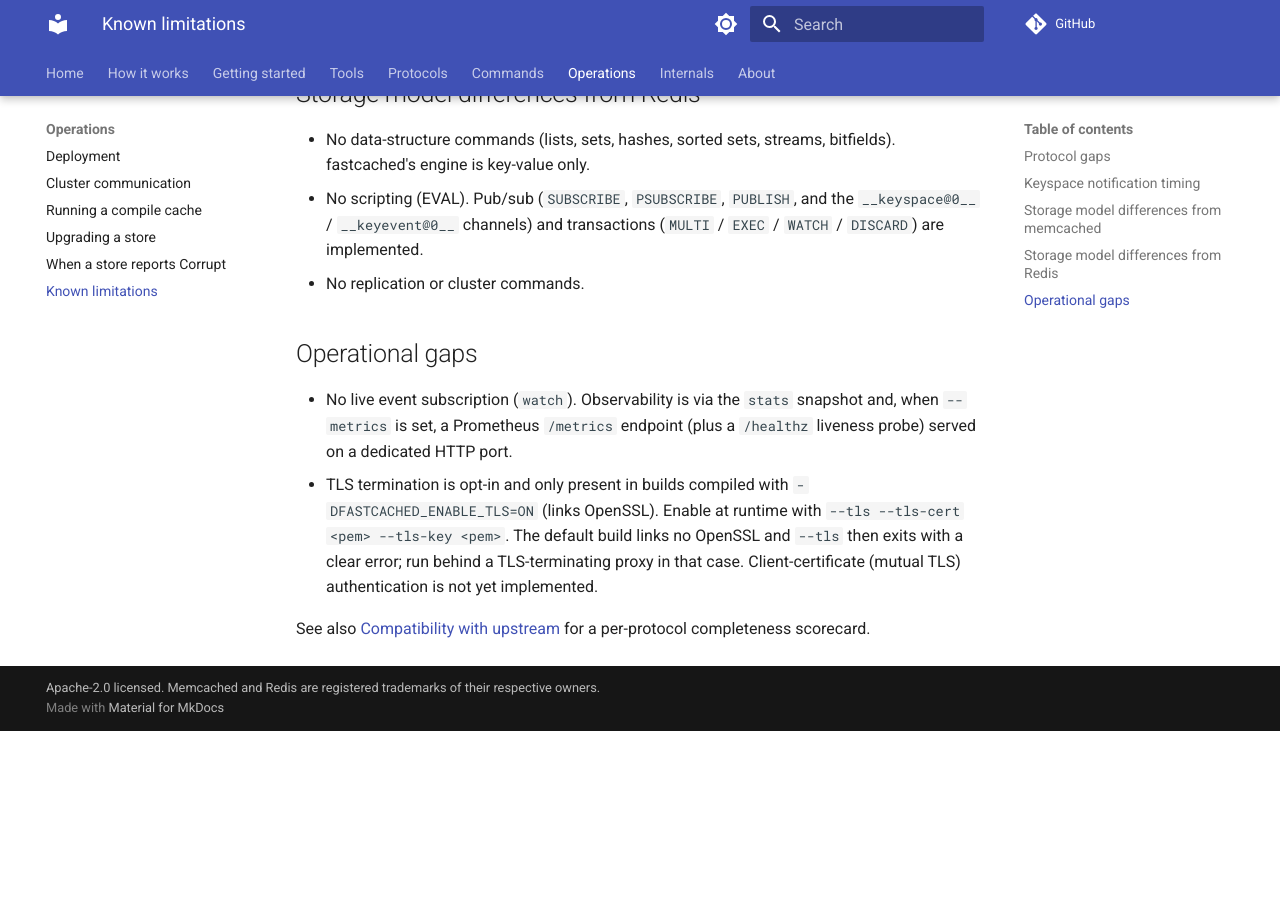
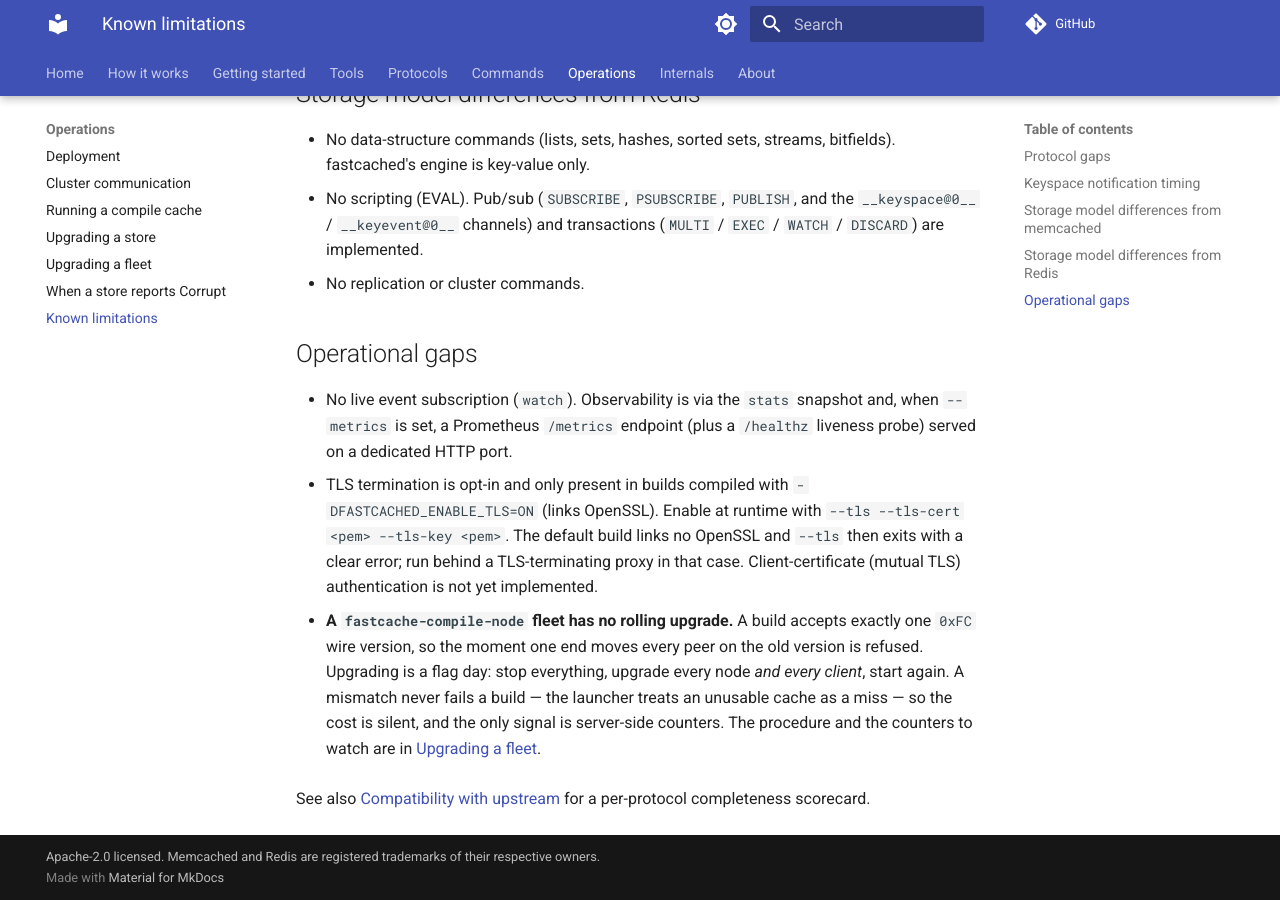
Before and after one commit to LASTRADA-Software/fastcached, an MkDocs documentation site: the page built from docs/operations/known-limitations.md, in a window 1280 px wide and 900 px high, scrolled down 2466 px. Built offline with MkDocs 1.6.1 and Material for MkDocs 9.7.7, drawn with Linux system fonts in a browser that asks for light colours; comment, search, counter and statistics services are not loaded; before the commit the page ends 3197 px from its top, so only the background shows below that.

Commit message:
docs(operations): a fleet upgrade is a flag day, and say so before the rollout
`MinSupportedVersion` has equalled `CurrentVersion` at every point in this project's
history, so a build accepts exactly one `0xFC` wire version and the moment one end
moves every peer on the old one is refused. That is deliberate -- the reasoning is at
the constants -- but it makes a rolling upgrade impossible, and a fleet is the first
place that costs anything, because twenty nodes cannot be restarted the way one daemon
can.

The sharp part is the asymmetry. A mismatch never fails a build: the launcher treats an
unusable cache as a miss and compiles locally, which is the contract that stops a cache
problem becoming a build problem. So an operator rolling one node at a time gets a fleet
that silently stops caching and stops distributing, with the only evidence on server
counters nobody had been told to scrape.

This is #998's option 2 -- document a supported flag-day procedure -- which that ticket
calls the cheapest honest option, "provided it is written down where an operator plans
an upgrade rather than discovered during one". So it is a page beside `Upgrading a
store`, in the nav, and linked from the gap list on `Known limitations`.

It names FOUR counters rather than the one the ticket quoted. A fleet has four surfaces
a frame can be refused at -- node cache tier, compile worker, scheduler port, daemon
cache port -- and a mismatch appears only on the one the stragglers actually talk to, so
watching a single series and seeing zero establishes nothing about the rest. All four
were read off `MetricsCatalog.hpp` rather than remembered.

What this does NOT do is widen the accepted range: that is a wire-contract change, it
has to be stated per verb because `Op::Compile`'s exact arity is the binding constraint
while the cache verbs are cheaper, and #998 presents it as a decision rather than a
defect. The constant's own comment now says both things -- that the flag day is
documented, and that #332's licence expires at the production-ready declaration, which
is what makes this ticket come due at all.

Closes #998

Signed-off-by: Christian Parpart <christian@parpart.family>

```diff
--- a/docs/operations/known-limitations.md
+++ b/docs/operations/known-limitations.md
@@ -126,5 +126,13 @@
   TLS-terminating proxy in that case. Client-certificate (mutual TLS)
   authentication is not yet implemented.
 
+- **A `fastcache-compile-node` fleet has no rolling upgrade.** A build accepts exactly
+  one `0xFC` wire version, so the moment one end moves every peer on the old version is
+  refused. Upgrading is a flag day: stop everything, upgrade every node *and every
+  client*, start again. A mismatch never fails a build — the launcher treats an unusable
+  cache as a miss — so the cost is silent, and the only signal is server-side counters.
+  The procedure and the counters to watch are in
+  [Upgrading a fleet](upgrading-a-fleet.md).
+
 See also [Compatibility with upstream](../protocols/compatibility-with-upstream.md)
 for a per-protocol completeness scorecard.
--- a/mkdocs.yml
+++ b/mkdocs.yml
@@ -194,6 +194,7 @@
     - Cluster communication: operations/cluster-communication.md
     - Running a compile cache: operations/compile-cache-server.md
     - Upgrading a store: operations/upgrading-a-store.md
+    - Upgrading a fleet: operations/upgrading-a-fleet.md
     - When a store reports Corrupt: operations/corrupt-store.md
     - Known limitations: operations/known-limitations.md
   - Internals:
```
Also changed, not shown: docs/operations/upgrading-a-fleet.md (added, +90 -0 lines), 1 other file.
